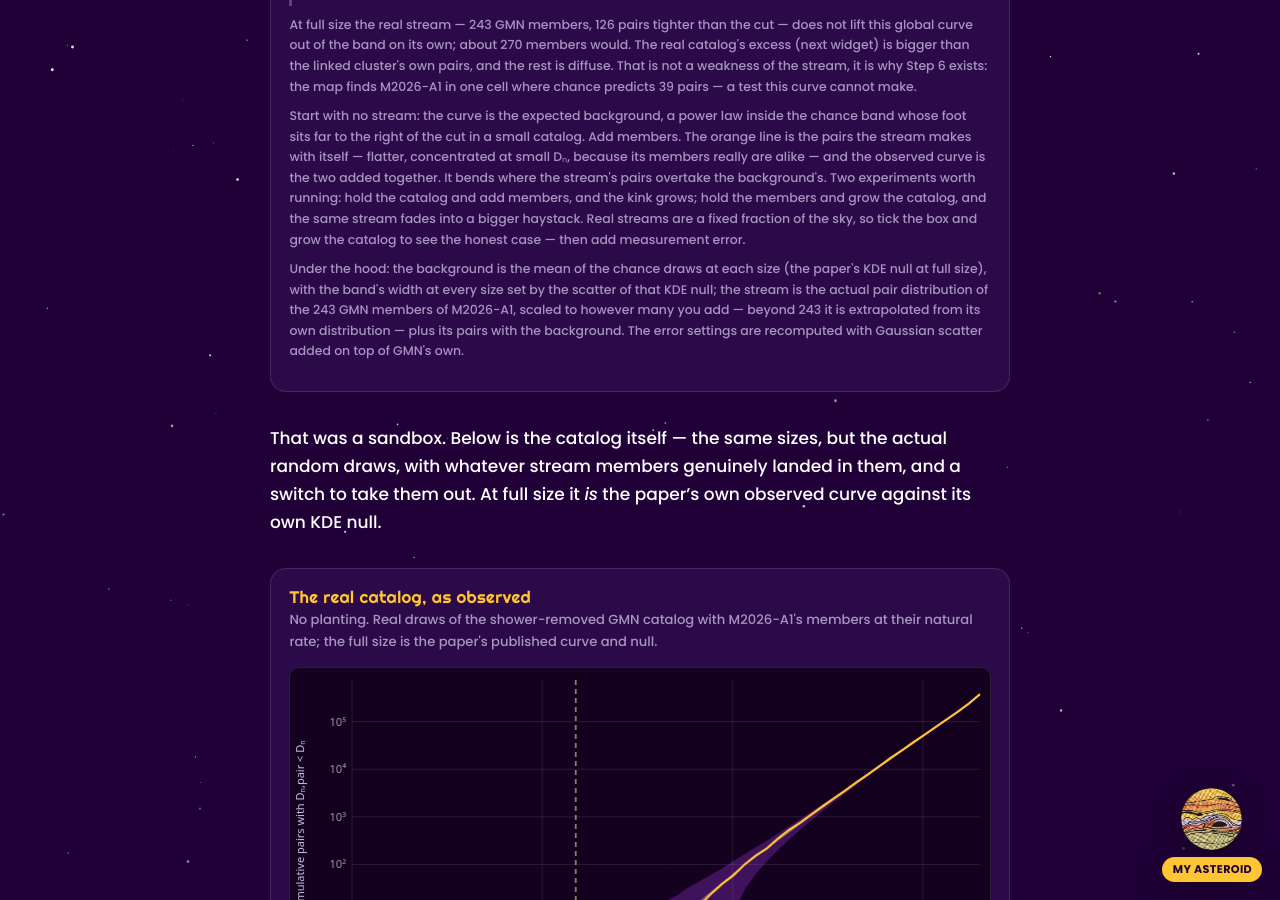
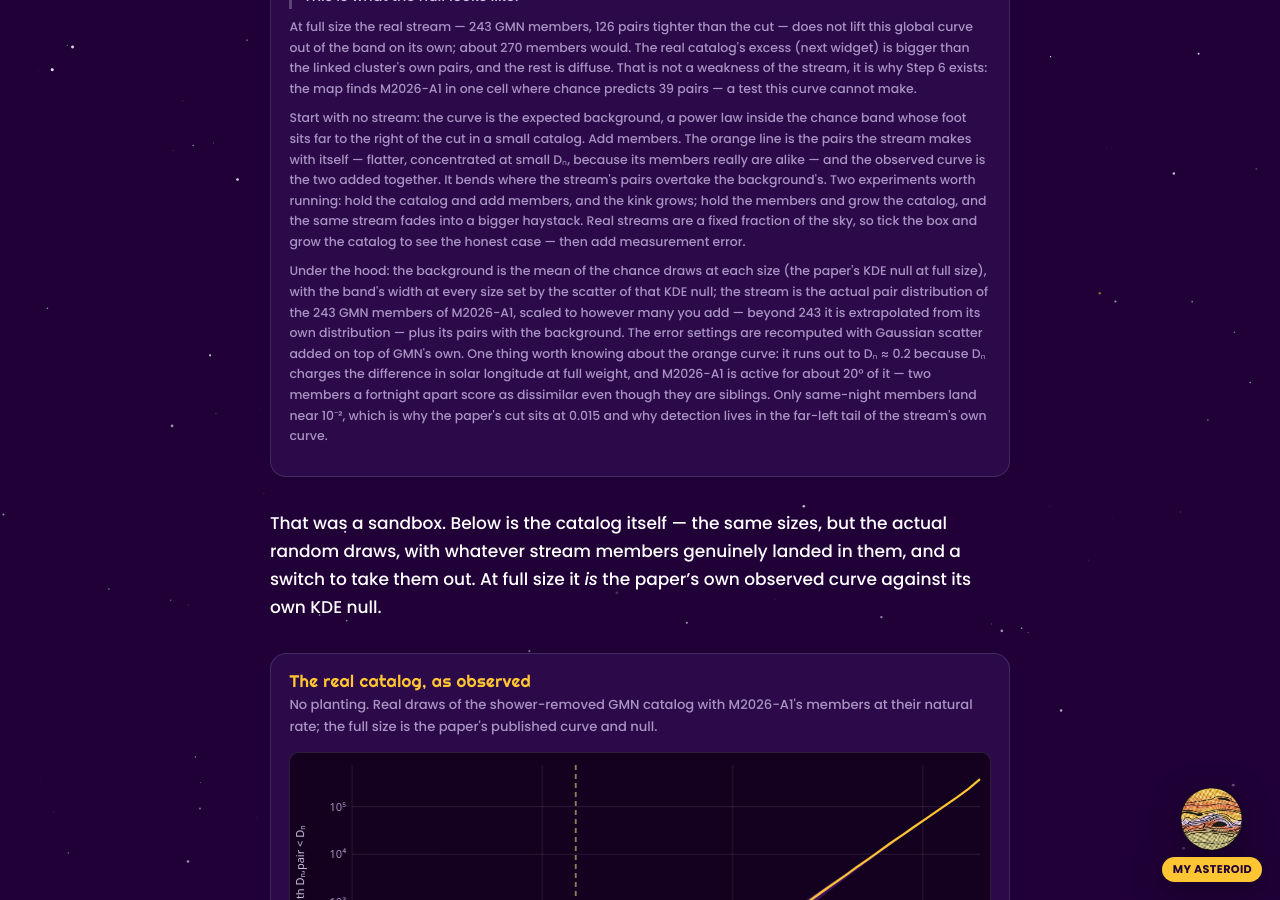
Before and after one commit to pshober/pshober.github.io, a Jekyll site: the page built from research/finding-showers.md, in a window 1280 px wide and 900 px high, scrolled down 8097 px. Built offline with Jekyll 4.4.1, drawn with Linux system fonts in a browser that asks for light colours.

Commit message:
Sandbox: show where the elbow sits, and why the stream's own curve runs out to D ~ 0.2
Patrick asked whether the stream's pair distribution was shifted too far right - the
elbow "should be an order of magnitude lower". Checked two ways: the paper's own stored
Opik coordinates for the 243 members and a recompute from ra/dec/sol/vg agree to 4e-5,
and both give median intra-stream D_N = 0.088 with only 124 of 29,403 pairs below the
0.015 cut. Not a shift. D_N charges the solar-longitude gap 2 sin(dlam/2) at full weight,
and M2026-A1 is active for 19.5 deg of solar longitude, which alone contributes up to
0.34; even same-night pairs (|dlam| < 0.5 deg) have median D_N 0.044. Two members a
fortnight apart score as dissimilar though they are siblings, so detection lives in the
far-left tail of the stream's own curve - which is why the paper's cut sits at 0.015.

The elbow the reader has in mind (the real curve pulling away near 2e-2) is a property
of the full catalog, not of the isolated linked cluster. In the sandbox the elbow is
where the stream's own pairs overtake the background, and it moves with catalog size:
D ~ 0.77 at 1,000 meteors, 0.34 at 3,000, 0.15 at 10,000, then the background wins at
30,000 and beyond for 243 members (with 600 it returns at 0.006 at full size).

Widget now reports that elbow location live, and the under-the-hood note explains the
solar-longitude weighting.

Co-Authored-By: Claude Fable 5.1 <noreply@anthropic.com>

```diff
--- a/assets/js/finding-showers.js
+++ b/assets/js/finding-showers.js
@@ -212,6 +212,15 @@
         var sb = atCut(scaled(data.stream.intra[eid], fIntra(k))), xb = atCut(scaled(data.stream.cross[eid], fCross(k, r.n)));
         el("stream-below").textContent = fmtN(sb + xb);
         el("stream-split").textContent = k > 1 ? "(" + fmtN(sb) + " within the stream, " + fmtN(xb) + " stream-to-background)" : "";
+        var elbow = null;
+        if (k > 1) {
+          var Iw = scaled(data.stream.intra[eid], fIntra(k)), bg = r.null.mean;
+          for (var q = 0; q < Iw.length; q++) { if (Iw[q] < 1) continue; if (Iw[q] > bg[q]) elbow = data.edges[q + 1]; else break; }
+        }
+        el("elbow").textContent = k <= 1 ? "" : elbow === null
+          ? "The background outnumbers the stream's own pairs at every Dₙ here; the stream shows only as a lift on top of it."
+          : "The stream's own pairs outnumber the background below Dₙ ≈ " + elbow.toFixed(3) +
+            " — that is where the observed curve elbows. Grow the catalog and watch it slide left.";
         if (k === 0) { v.textContent = "No stream: the curve is the expected background and sits in the middle of the chance band. This is what the null looks like."; v.className = "fs-verdict"; }
         else if (bo !== null) { v.textContent = "Detected: the observed curve clears the 3σ chance band below Dₙ ≈ " + bo.toFixed(3) + ". The stream's own pairs have overtaken what chance supplies there."; v.className = "fs-verdict is-hit"; }
         else if (eid !== "e0" && clears(sandboxObs(r, k, "e0"), r) !== null) { v.textContent = "Erased by measurement error: with this much extra scatter the stream's tight pairs have been pushed apart until they no longer stand out. This is what fireball-precision orbits do to a stream."; v.className = "fs-verdict is-warn"; }
--- a/research/finding-showers.md
+++ b/research/finding-showers.md
@@ -390,6 +390,7 @@ not a number.**
     chance predicts <b id="fs-csd-null-below">—</b> ·
     the stream contributes <b id="fs-csd-stream-below">—</b>
     <span class="fs-hint" id="fs-csd-stream-split"></span></p>
+  <p class="fs-readout" id="fs-csd-elbow"></p>
   <p class="fs-verdict" id="fs-csd-verdict"></p>
   <p class="fs-hint" id="fs-csd-first"></p>
   <p class="fs-hint" id="fs-csd-need"></p>
@@ -406,7 +407,11 @@ not a number.**
     KDE null; the stream is the actual pair distribution of the 243 GMN members
     of M2026-A1, scaled to however many you add — beyond 243 it is extrapolated from its own
     distribution — plus its pairs with the background. The error settings are recomputed with Gaussian
-    scatter added on top of GMN's own.</p>
+    scatter added on top of GMN's own. One thing worth knowing about the orange curve: it runs out
+    to Dₙ ≈ 0.2 because Dₙ charges the difference in solar longitude at full weight, and M2026-A1 is
+    active for about 20° of it — two members a fortnight apart score as dissimilar even though they
+    are siblings. Only same-night members land near 10⁻², which is why the paper's cut sits at 0.015
+    and why detection lives in the far-left tail of the stream's own curve.</p>
   <p class="fs-sr" id="fs-csd-summary" role="status"></p>
   <p class="fs-hint" id="fs-csd-note"></p>
 </div>
```
